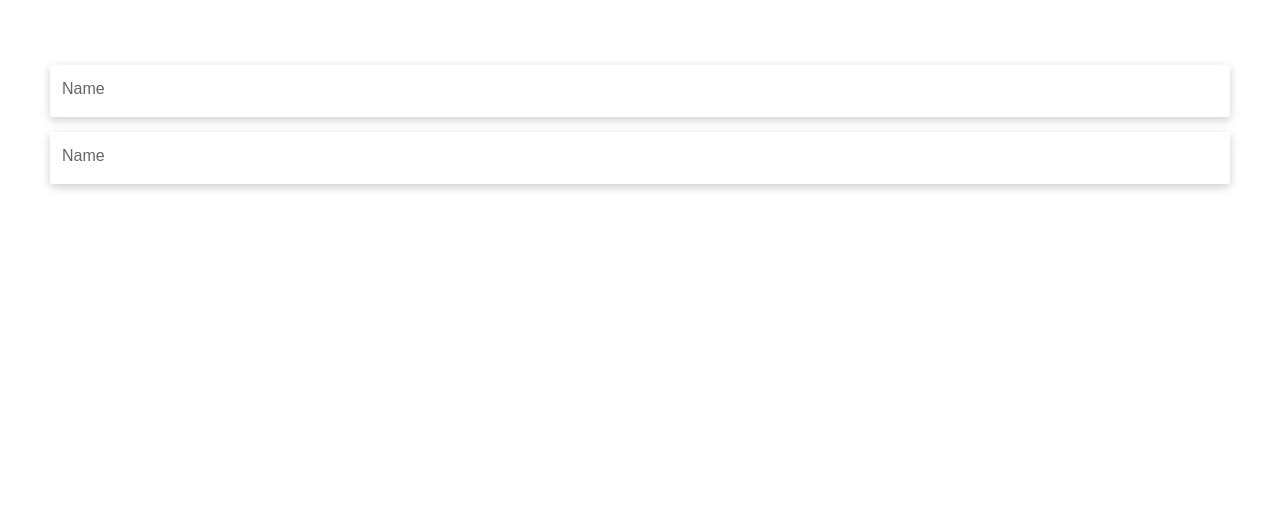
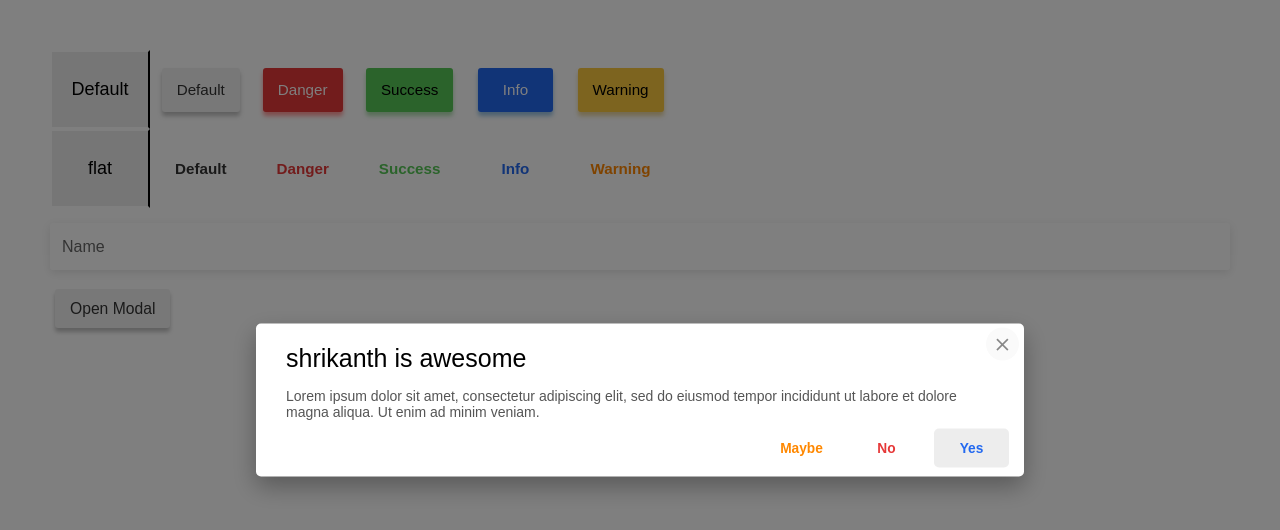
Before and after one commit to megashrieks/ui-kit, a React (Create React App) app: page / in a window 1280 px wide. Shown: the top 530 px of the page. Built offline with nearby package versions, Linux system fonts and the light colour scheme.

Commit message:
added ActionModal component and other minor style changes

```diff
--- a/src/Usage/InputDemo/InputDemo.js
+++ b/src/Usage/InputDemo/InputDemo.js
@@ -19,14 +19,6 @@ export default class InputDemo extends Component {
 					error={this.state.error}
 					errorMessage={"Error"}
 				/>
-				<CustomInput
-					label="Name"
-					defaultValue="abc"
-					watcher={this.checkNumber}
-					triggerOnChange={false}
-					error={this.state.error}
-					errorMessage={"Error"}
-				/>
 			</Fragment>
 		);
 	}
--- /dev/null
+++ b/src/Usage/ModalDemo/ModalDemo.js
@@ -0,0 +1,49 @@
+import React, { Component, Fragment } from "react";
+import { ActionModal, Button } from "../../library";
+export default class ModalDemo extends Component {
+	state = {
+		modal: true
+	};
+	modalClose = () => {
+		this.setState(prev => ({
+			modal: !prev.modal
+		}));
+	};
+	render() {
+		let actions = [
+			<Button color="warning" variant="flat" size="small" key="a">
+				maybe
+			</Button>,
+			<Button color="danger" variant="flat" size="small" key="b">
+				no
+			</Button>,
+			<Button
+				className="active"
+				color="info"
+				variant="flat"
+				size="small"
+				key="c"
+			>
+				yes
+			</Button>
+		];
+		return (
+			<Fragment>
+				<Button size="small" onClick={this.modalClose}>
+					Open Modal
+				</Button>
+				{this.state.modal && (
+					<ActionModal
+						header={"shrikanth is awesome"}
+						onClose={this.modalClose}
+						actions={actions}
+					>
+						Lorem ipsum dolor sit amet, consectetur adipiscing elit,
+						sed do eiusmod tempor incididunt ut labore et dolore
+						magna aliqua. Ut enim ad minim veniam.
+					</ActionModal>
+				)}
+			</Fragment>
+		);
+	}
+}
--- a/src/Usage/Usage.js
+++ b/src/Usage/Usage.js
@@ -2,13 +2,15 @@ import React, { Component } from "react";
 import ButtonDemo from "./ButtonDemo/ButtonDemo";
 import "./Usage.css";
 import InputDemo from "./InputDemo/InputDemo";
+import ModalDemo from "./ModalDemo/ModalDemo";
 
 export default class Usage extends Component {
 	render() {
 		return (
 			<div className="centered">
-				{/*<ButtonDemo />*/}
+				<ButtonDemo />
 				<InputDemo />
+				<ModalDemo />
 			</div>
 		);
 	}
--- a/src/library/Button/Button.js
+++ b/src/library/Button/Button.js
@@ -1,4 +1,4 @@
-import React, { Fragment } from "react";
+import React from "react";
 import "./Button.css";
 function Button(props) {
 	let btncolor = "";
--- a/src/library/CustomInput/CustomInput.css
+++ b/src/library/CustomInput/CustomInput.css
@@ -1,12 +1,11 @@
 .custom-input {
 	--border-color: #fff;
-	--shadow-color: rgba(0, 0, 0, 0.2);
-	--error-shadow: rgba(250, 56, 56, 0.2);
-	--error: rgb(250, 56, 56);
+	--shadow-color: rgba(0, 0, 0, 0.1);
+	--error-shadow: rgba(255, 106, 106, 0.2);
+	--error: rgb(255, 106, 106);
 	position: relative;
 	display: block;
 	box-shadow: 0 3px 10px var(--shadow-color);
-	padding-bottom: 5px;
 	border: 1px solid var(--border-color);
 	transition: 0.3s;
 	border-radius: 3px;
@@ -50,7 +49,7 @@
 .custom-input input:not([value=""]) + .label {
 	top: -6px;
 	left: 5px;
-	font-size: 10px;
+	font-size: 0.7em;
 	color: #000;
 	background: #fff;
 	width: auto;
@@ -64,12 +63,14 @@
 .custom-input.error .label {
 	border-left: 1px solid var(--error);
 	border-right: 1px solid var(--error);
+	color: var(--error);
 }
 .custom-input .error-message {
 	color: rgb(250, 56, 56);
 	opacity: 0;
 	font-size: 10px;
 	position: absolute;
+	margin-top: -5px;
 	margin-left: 6px;
 	background: #fff;
 	padding: 0 4px;
--- /dev/null
+++ b/src/library/Modal/Modal.css
@@ -0,0 +1,43 @@
+.modal-backdrop {
+	background: rgba(0, 0, 0, 0.5);
+	position: fixed;
+	top: 0;
+	left: 0;
+	height: 100%;
+	width: 100%;
+	z-index: 5;
+}
+.modal-body {
+	position: absolute;
+	top: 50%;
+	min-width: 500px;
+	width: 60%;
+	left: 50%;
+	transform: translate(-50%, -50%);
+	background: white;
+	box-sizing: border-box;
+	border-radius: 5px;
+	box-shadow: 0 10px 25px rgba(0, 0, 0, 0.3);
+	animation: 0.3s drop 1;
+	overflow: hidden;
+}
+@keyframes drop {
+	0% {
+		transform: translate(-50%, -50%) scale(0.5);
+	}
+
+	100% {
+		transform: translate(-50%, -50%);
+	}
+}
+.modal-header {
+	font-size: 25px;
+	padding: 20px 30px;
+	padding-bottom: 15px;
+}
+.modal-content {
+	padding: 0px 0px;
+	padding-bottom: 0;
+	font-size: 14px;
+	color: #555;
+}
--- /dev/null
+++ b/src/library/Modal/Modal.js
@@ -0,0 +1,49 @@
+import React from "react";
+import { IconButton } from "../";
+import "./Modal.css";
+
+function ActionModal(props) {
+	let messagePadd = {};
+	if (!!!props.actions) messagePadd = { paddingBottom: "30px" };
+	return (
+		<div className="modal-backdrop">
+			<div className="modal-body">
+				<div
+					style={{
+						position: "absolute",
+						top: "0",
+						right: "0"
+					}}
+					onClick={props.onClose}
+				>
+					<IconButton size="small">
+						<i className="material-icons">close</i>
+					</IconButton>
+				</div>
+				<div className="modal-header">{props.header}</div>
+				<div className="modal-content">
+					<div
+						style={{
+							padding: "0px 30px",
+							...messagePadd
+						}}
+					>
+						{props.children}
+					</div>
+
+					{!!props.actions && (
+						<div
+							style={{
+								textAlign: "right",
+								padding: "5px 10px"
+							}}
+						>
+							{props.actions}
+						</div>
+					)}
+				</div>
+			</div>
+		</div>
+	);
+}
+export { ActionModal };
--- a/src/library/index.js
+++ b/src/library/index.js
@@ -2,5 +2,5 @@ import "./colors.css";
 import "./global.css";
 import { Button, IconButton } from "./Button/Button";
 import { CustomInput } from "./CustomInput/CustomInput";
-import { Modal } from "./Modal/Modal";
-export { Button, IconButton, CustomInput, Modal };
+import { ActionModal } from "./Modal/Modal";
+export { Button, IconButton, CustomInput, ActionModal };
```
